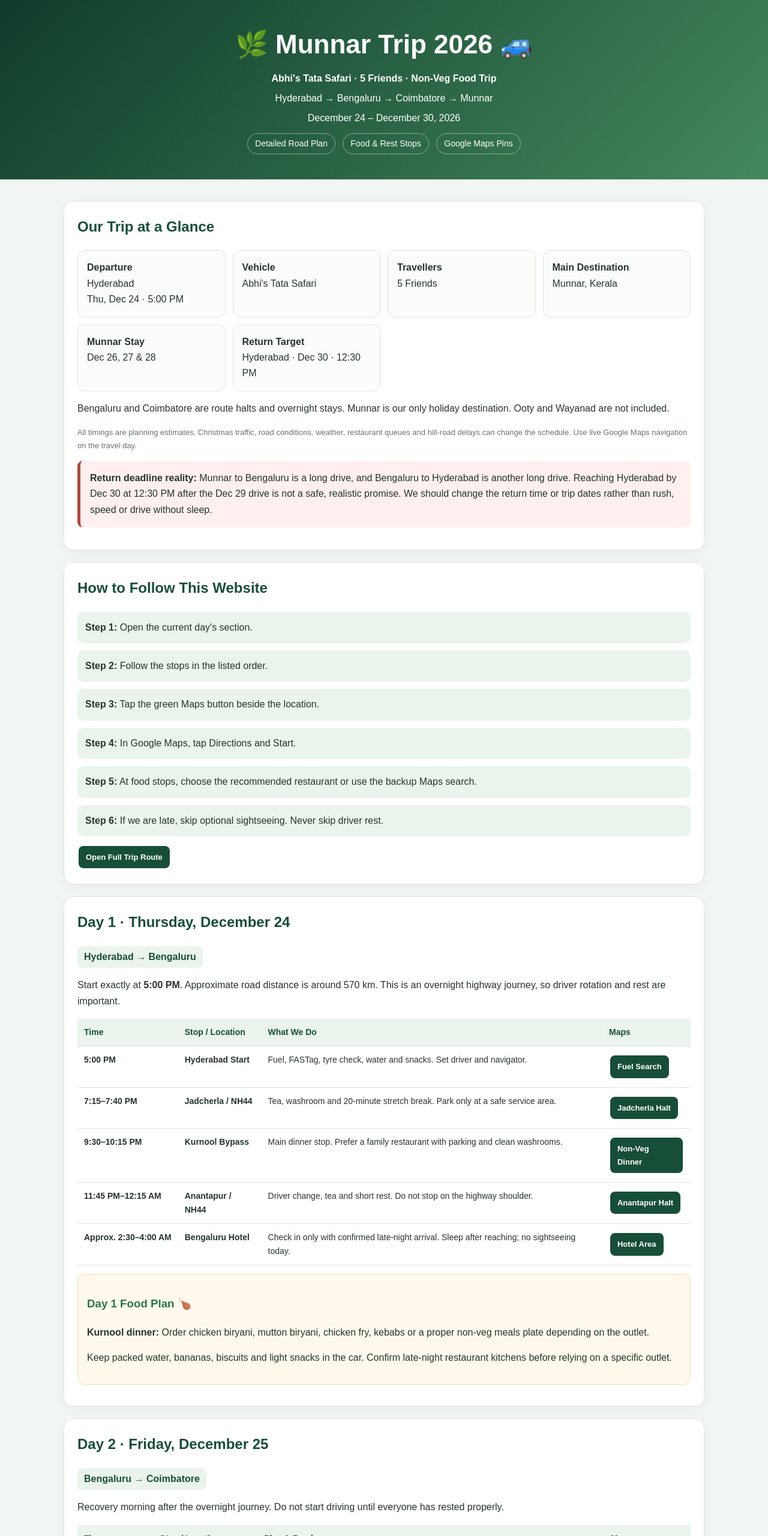
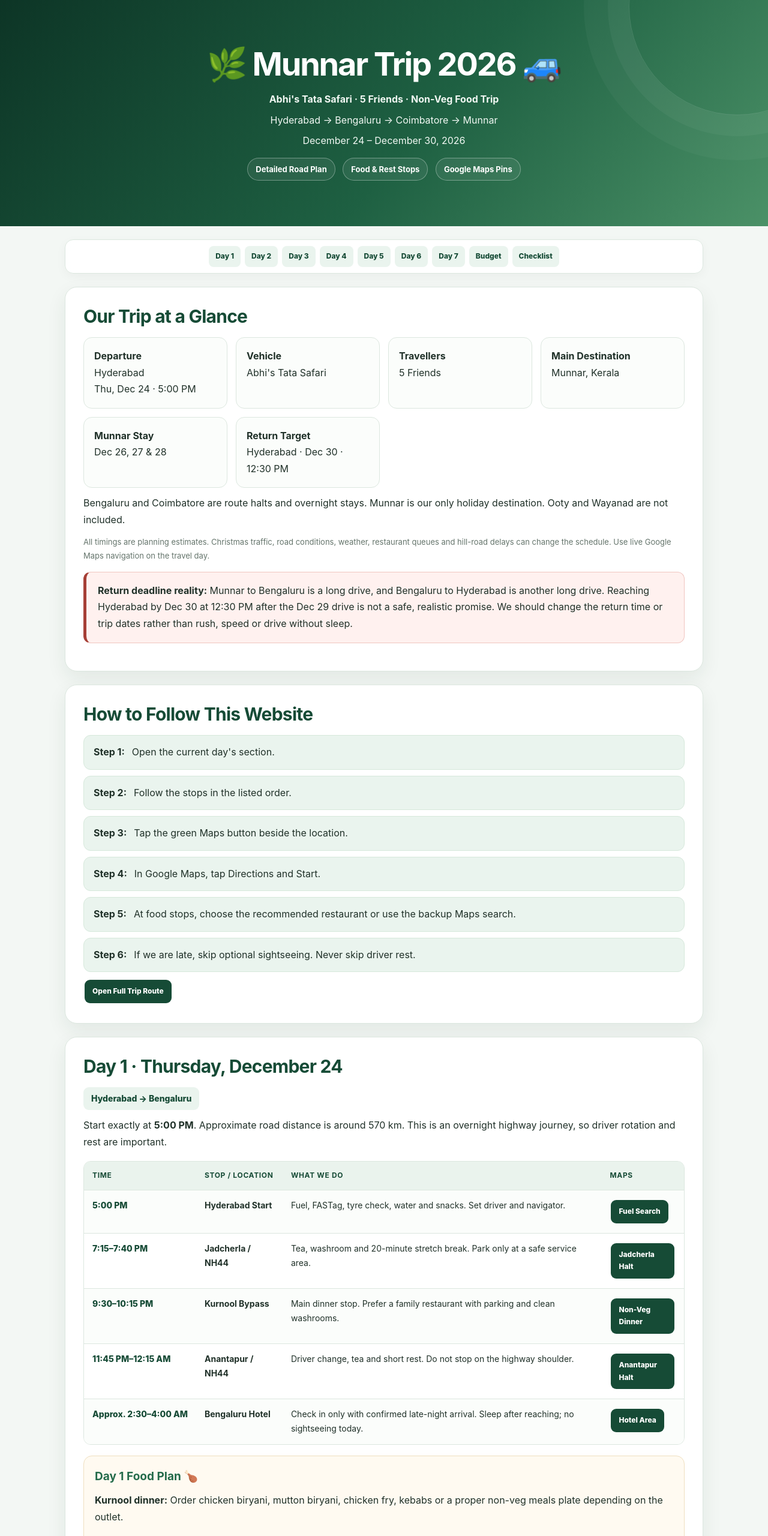
Before and after one commit to Saisureshy/munnartrip, a plain HTML site: page index.html in a window 1280 px wide. Shown: the top 2560 px of the page at 60% size. Drawn offline with Linux system fonts and the light colour scheme.

Commit message:
Refactor styles and enhance HTML structure
Refactor CSS styles and update HTML structure with IDs for navigation links.

```diff
--- a/index.html
+++ b/index.html
@@ -7,222 +7,72 @@
 <title>Abhi's Tata Safari | Munnar Trip 2026</title>
 
 <style>
+
 :root {
-  --green: #174e38;
-  --lightgreen: #eaf4ec;
-  --orange: #d97706;
-  --dark: #25352b;
-  --muted: #65756a;
-  --border: #dce7df;
+  --forest:#164b36; --forest-2:#246b4b; --mint:#eaf4ee;
+  --cream:#fffaf1; --ink:#203129; --muted:#64746b;
+  --line:#dce7df; --gold:#d99a2b; --danger:#a63f36;
+  --surface:#fff; --page:#f3f7f4; --shadow:0 12px 32px rgba(24,61,42,.08);
+}
+*{box-sizing:border-box}
+html{scroll-behavior:smooth;scroll-padding-top:90px}
+body{margin:0;font:16px/1.72 Inter,Segoe UI,Arial,sans-serif;background:var(--page);color:var(--ink)}
+header{position:relative;overflow:hidden;background:linear-gradient(130deg,#0d3526 0%,#1e6042 55%,#4b9167 100%);color:#fff;padding:clamp(36px,7vw,76px) 18px;text-align:center}
+header:after{content:"";position:absolute;width:360px;height:360px;border:1px solid #ffffff22;border-radius:50%;right:-130px;top:-170px;box-shadow:0 0 0 35px #ffffff0a,0 0 0 75px #ffffff08}
+header h1{font-size:clamp(30px,5vw,54px);line-height:1.15;letter-spacing:-.04em;margin:0 0 14px}
+header p{margin:7px 0;color:#f1f8f3}
+.badge{display:inline-flex;align-items:center;padding:7px 13px;margin:7px 4px 0;border:1px solid #ffffff55;background:#ffffff12;border-radius:99px;font-size:13px;font-weight:700}
+.day-nav{position:sticky;top:0;z-index:20;display:flex;flex-wrap:wrap;gap:7px;justify-content:center;background:#ffffffed;backdrop-filter:blur(12px);border:1px solid var(--line);border-radius:14px;padding:10px;margin:0 0 20px;box-shadow:0 5px 18px #0000000a}
+.day-nav a{color:var(--forest);background:var(--mint);text-decoration:none;font-size:12px;font-weight:800;padding:7px 11px;border-radius:8px}
+.day-nav a:hover{background:#d4e8db}
+main{max-width:1120px;margin:0 auto;padding:22px clamp(12px,3vw,28px) 44px}
+.card{background:var(--surface);border:1px solid var(--line);border-radius:20px;padding:clamp(18px,3vw,30px);margin:22px 0;box-shadow:var(--shadow)}
+h2{color:var(--forest);font-size:clamp(22px,3vw,30px);line-height:1.25;margin:0 0 16px;letter-spacing:-.025em}
+h3{color:var(--forest-2);font-size:19px;margin:0 0 10px}
+h4{margin:0 0 7px}
+p{margin:12px 0}
+.day{border-top:1px solid var(--line);padding-top:24px;margin-top:26px}
+.day:first-of-type{border-top:0}
+.date{display:inline-flex;background:var(--mint);color:var(--forest);padding:7px 13px;border-radius:9px;font-weight:800;font-size:14px}
+.grid{display:grid;grid-template-columns:repeat(auto-fit,minmax(210px,1fr));gap:14px}
+.spot{background:#fbfdfb;border:1px solid var(--line);border-radius:14px;padding:17px}
+.spot h3{margin-top:0}
+table{width:100%;border-collapse:separate;border-spacing:0;margin:18px 0;font-size:14px;overflow:hidden;border:1px solid var(--line);border-radius:12px}
+th,td{border-bottom:1px solid var(--line);padding:13px 14px;text-align:left;vertical-align:top}
+th{background:#eaf3ed;color:var(--forest);font-size:12px;text-transform:uppercase;letter-spacing:.055em}
+tr:last-child td{border-bottom:0}
+tbody tr:nth-child(even){background:#fbfdfb}
+.time{font-weight:800;color:var(--forest);white-space:nowrap}
+.map{display:inline-flex;align-items:center;justify-content:center;background:var(--forest);color:white!important;text-decoration:none;padding:9px 13px;border-radius:9px;margin:3px 2px;font-size:12px;font-weight:800;transition:transform .15s,background .15s}
+.map:hover{background:#2d8058;transform:translateY(-1px)}
+.food{background:var(--cream);border:1px solid #efdfbf;border-radius:14px;padding:18px;margin:16px 0}
+.warning{background:#fff5df;border:1px solid #f1d69b;border-left:5px solid var(--gold);border-radius:12px;padding:17px 19px;margin:16px 0}
+.danger{background:#fff1ef;border-color:#f0c5c0;border-left-color:var(--danger)}
+.step{display:flex;gap:12px;align-items:flex-start;background:var(--mint);border:1px solid #d6e8db;border-radius:12px;padding:14px 16px;margin:10px 0}
+.small{font-size:13px;color:var(--muted)}
+.checklist{line-height:2.1}
+footer{background:linear-gradient(130deg,#123d2b,#276c49);color:white;text-align:center;padding:32px 20px;border-radius:18px;margin-top:28px}
+footer h2{color:white}
+footer p{color:#e8f3eb}
+a{overflow-wrap:anywhere}
+@media(max-width:760px){
+  main{padding:10px 10px 30px}
+  .card{padding:17px;border-radius:15px;margin:14px 0}
+  table{display:block;overflow-x:auto;white-space:normal}
+  th,td{padding:10px;font-size:12px}
+  .time{white-space:normal;min-width:92px}
+  .map{padding:8px 10px}
+  .step{padding:12px}
+}
+@media print{
+  body{background:white;font-size:11pt}
+  header{padding:22px;background:#174e38!important;-webkit-print-color-adjust:exact;print-color-adjust:exact}
+  main{max-width:none;padding:0}
+  .card{box-shadow:none;break-inside:avoid;border:1px solid #ccc;margin:12px 0}
+  .map{color:#174e38!important;background:white;border:1px solid #174e38}
+  a[href]:after{content:""}
 }
 
-* {
-  box-sizing: border-box;
-}
-
-body {
-  margin: 0;
-  font-family: Arial, Helvetica, sans-serif;
-  background: #f2f6f2;
-  color: var(--dark);
-  line-height: 1.65;
-}
-
-header {
-  background: linear-gradient(135deg, #103c2b, #43885d);
-  color: white;
-  padding: 38px 18px;
-  text-align: center;
-}
-
-header h1 {
-  font-size: clamp(28px, 5vw, 44px);
-  margin: 0;
-}
-
-header p {
-  margin: 7px 0;
-}
-
-.badge {
-  display: inline-block;
-  padding: 5px 12px;
-  margin: 4px;
-  border: 1px solid #ffffff70;
-  border-radius: 30px;
-  font-size: 14px;
-}
-
-main {
-  max-width: 1100px;
-  margin: auto;
-  padding: 16px;
-}
-
-.card {
-  background: white;
-  border: 1px solid var(--border);
-  border-radius: 16px;
-  padding: 22px;
-  margin: 20px 0;
-  box-shadow: 0 5px 18px #0000000a;
-}
-
-h2 {
-  color: var(--green);
-  margin-top: 0;
-}
-
-h3 {
-  color: #28764c;
-}
-
-h4 {
-  margin-bottom: 5px;
-}
-
-.day {
-  border-top: 2px solid var(--border);
-  padding-top: 20px;
-  margin-top: 22px;
-}
-
-.day:first-of-type {
-  border-top: 0;
-}
-
-.date {
-  display: inline-block;
-  background: var(--lightgreen);
-  color: var(--green);
-  padding: 5px 11px;
-  border-radius: 8px;
-  font-weight: bold;
-}
-
-.grid {
-  display: grid;
-  grid-template-columns: repeat(auto-fit, minmax(220px, 1fr));
-  gap: 12px;
-}
-
-.spot {
-  background: #fbfdfb;
-  border: 1px solid var(--border);
-  border-radius: 12px;
-  padding: 15px;
-}
-
-.spot h3 {
-  margin-top: 0;
-}
-
-table {
-  width: 100%;
-  border-collapse: collapse;
-  margin: 14px 0;
-  font-size: 14px;
-}
-
-th, td {
-  border-bottom: 1px solid var(--border);
-  padding: 11px;
-  text-align: left;
-  vertical-align: top;
-}
-
-th {
-  background: var(--lightgreen);
-  color: var(--green);
-}
-
-.time {
-  font-weight: bold;
-  white-space: nowrap;
-}
-
-.map {
-  display: inline-block;
-  background: var(--green);
-  color: white !important;
-  text-decoration: none;
-  padding: 8px 12px;
-  border-radius: 8px;
-  margin: 4px 2px;
-  font-size: 13px;
-  font-weight: bold;
-}
-
-.map:hover {
-  background: #31865a;
-}
-
-.food {
-  background: #fff9ed;
-  border: 1px solid #f0dfbd;
-  border-radius: 11px;
-  padding: 15px;
-  margin: 13px 0;
-}
-
-.warning {
-  background: #fff2d9;
-  border-left: 5px solid #e0a22c;
-  border-radius: 9px;
-  padding: 16px;
-  margin: 15px 0;
-}
-
-.danger {
-  background: #fff0ef;
-  border-left-color: #b5443c;
-}
-
-.step {
-  background: #eaf4ec;
-  border-radius: 10px;
-  padding: 13px;
-  margin: 12px 0;
-}
-
-.small {
-  font-size: 13px;
-  color: var(--muted);
-}
-
-.checklist {
-  line-height: 2.1;
-}
-
-footer {
-  background: var(--green);
-  color: white;
-  text-align: center;
-  padding: 25px;
-  border-radius: 14px;
-}
-
-@media(max-width:650px) {
-  main {
-    padding: 8px;
-  }
-
-  .card {
-    padding: 15px;
-  }
-
-  table {
-    font-size: 12px;
-  }
-
-  th, td {
-    padding: 7px;
-  }
-
-  .time {
-    white-space: normal;
-  }
-}
 </style>
 </head>
 
@@ -240,6 +90,12 @@ footer {
 </header>
 
 <main>
+
+<nav class="day-nav" aria-label="Trip day navigation">
+  <a href="#day1">Day 1</a><a href="#day2">Day 2</a><a href="#day3">Day 3</a>
+  <a href="#day4">Day 4</a><a href="#day5">Day 5</a><a href="#day6">Day 6</a>
+  <a href="#day7">Day 7</a><a href="#budget">Budget</a><a href="#checklist">Checklist</a>
+</nav>
 
 <!-- TRIP SUMMARY -->
 
@@ -342,7 +198,7 @@ footer {
 <!-- DAY 1 -->
 
 <section class="card">
-  <h2>Day 1 · Thursday, December 24</h2>
+  <h2 id="day1">Day 1 · Thursday, December 24</h2>
   <p>
     <span class="date">Hyderabad → Bengaluru</span>
   </p>
@@ -455,7 +311,7 @@ footer {
 <!-- DAY 2 -->
 
 <section class="card">
-  <h2>Day 2 · Friday, December 25</h2>
+  <h2 id="day2">Day 2 · Friday, December 25</h2>
 
   <p>
     <span class="date">Bengaluru → Coimbatore</span>
@@ -610,7 +466,7 @@ footer {
 <!-- DAY 3 -->
 
 <section class="card">
-  <h2>Day 3 · Saturday, December 26</h2>
+  <h2 id="day3">Day 3 · Saturday, December 26</h2>
 
   <p>
     <span class="date">Coimbatore → Pollachi → Aliyar → Udumalpet → Chinnar → Marayoor → Munnar</span>
@@ -870,7 +726,7 @@ footer {
 <!-- DAY 4 -->
 
 <section class="card">
-  <h2>Day 4 · Sunday, December 27</h2>
+  <h2 id="day4">Day 4 · Sunday, December 27</h2>
 
   <p>
     <span class="date">Munnar – National Park, Tea Museum & Viewpoints</span>
@@ -1012,7 +868,7 @@ footer {
 <!-- DAY 5 -->
 
 <section class="card">
-  <h2>Day 5 · Monday, December 28</h2>
+  <h2 id="day5">Day 5 · Monday, December 28</h2>
 
   <p>
     <span class="date">Mattupetty → Echo Point → Kundala → Top Station</span>
@@ -1167,7 +1023,7 @@ footer {
 <!-- DAY 6 -->
 
 <section class="card">
-  <h2>Day 6 · Tuesday, December 29</h2>
+  <h2 id="day6">Day 6 · Tuesday, December 29</h2>
 
   <p>
     <span class="date">Munnar → Bengaluru</span>
@@ -1299,7 +1155,7 @@ footer {
 <!-- DAY 7 -->
 
 <section class="card">
-  <h2>Day 7 · Wednesday, December 30</h2>
+  <h2 id="day7">Day 7 · Wednesday, December 30</h2>
 
   <p>
     <span class="date">Bengaluru → Hyderabad</span>
@@ -1385,7 +1241,7 @@ footer {
 <!-- BUDGET -->
 
 <section class="card">
-  <h2>Trip Budget – 5 Friends</h2>
+  <h2 id="budget">Trip Budget – 5 Friends</h2>
 
   <table>
     <tr>
@@ -1443,7 +1299,7 @@ footer {
 <!-- CHECKLIST -->
 
 <section class="card">
-  <h2>Final Road Trip Checklist</h2>
+  <h2 id="checklist">Final Road Trip Checklist</h2>
 
   <div class="grid">
     <div class="spot">
```
